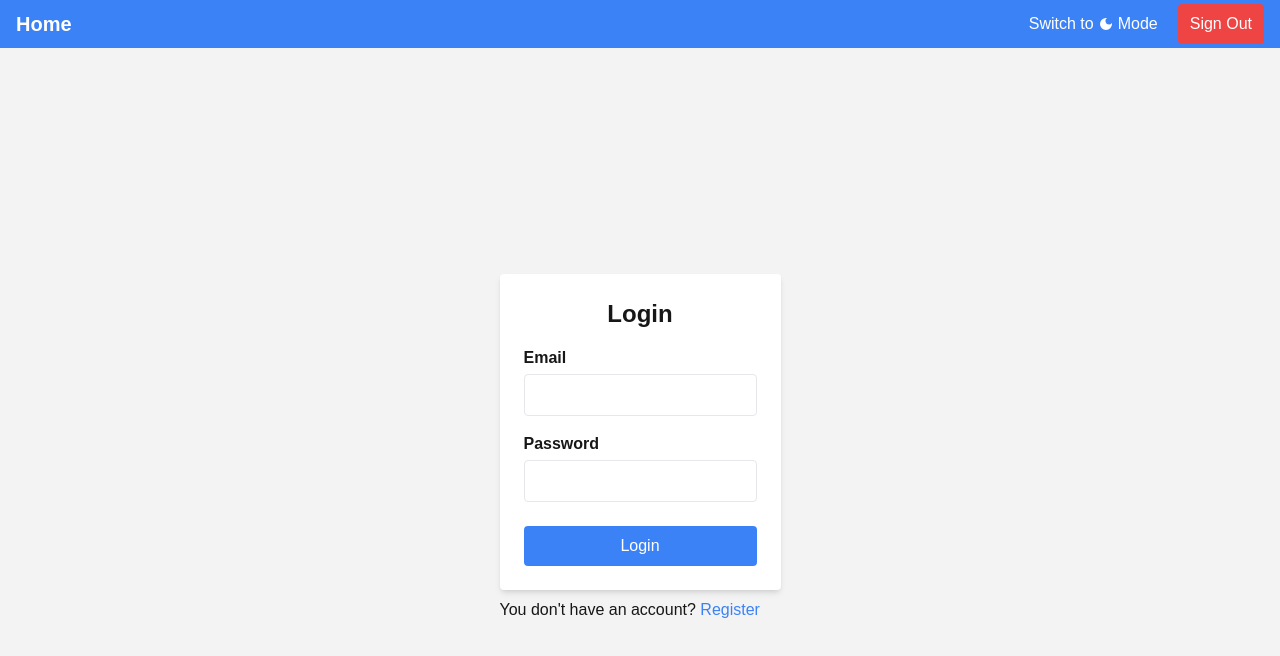
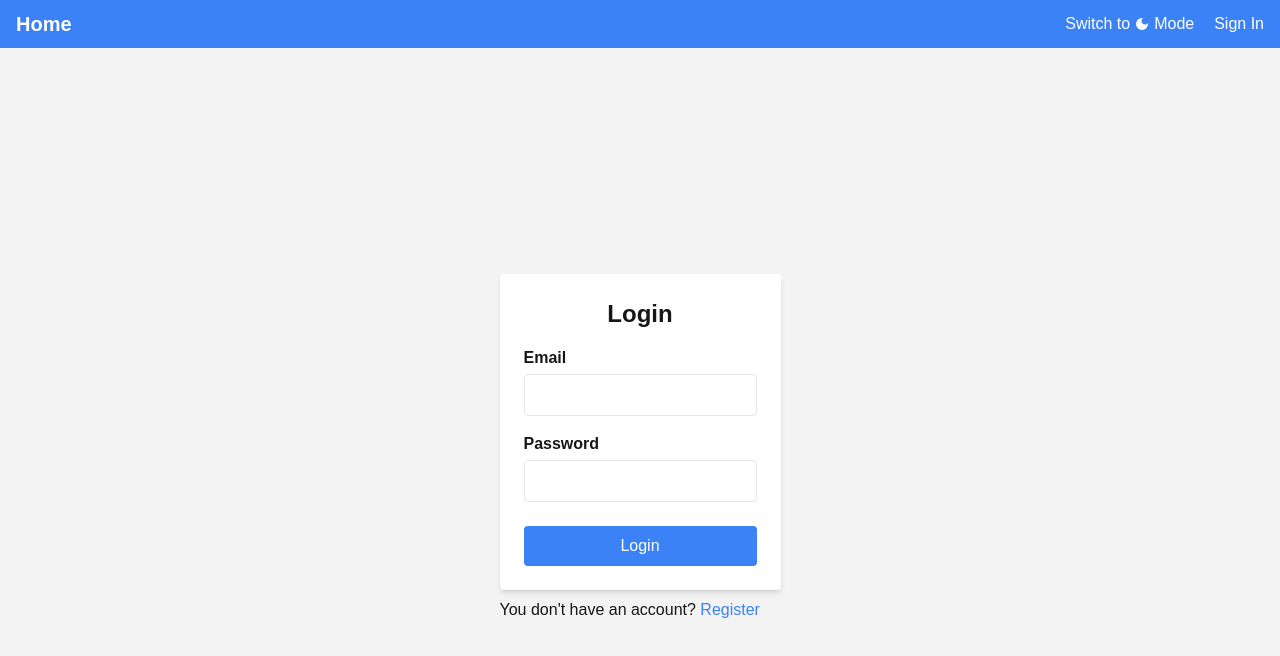
Before and after one commit to AGasco/dashboard-graphs, a Next.js app: page /login in a window 1280 px wide. Shown: the top 656 px of the page. Built offline with nearby package versions, Linux system fonts and the light colour scheme; no server answers; sample sign-in values are in the browser's storage.

Commit message:
Improved UX

```diff
--- a/app/login/LoginForm.tsx
+++ b/app/login/LoginForm.tsx
@@ -5,11 +5,13 @@ import { signIn } from 'next-auth/react';
 import Link from 'next/link';
 import { useRouter } from 'next/navigation';
 import { ChangeEvent, FormEvent, useState } from 'react';
+import { ClipLoader } from 'react-spinners';
 
 const initialState = { email: '', password: '' };
 
 const LoginForm = () => {
   const [userInfo, setUserInfo] = useState(initialState);
+  const [isLoading, setLoading] = useState(false);
   const router = useRouter();
 
   const { email, password } = userInfo;
@@ -20,6 +22,7 @@ const LoginForm = () => {
 
   const handleSubmit = async (e: FormEvent) => {
     e.preventDefault();
+    setLoading(true);
 
     const res = await signIn(PROVIDER_CREDENTIALS, {
       email,
@@ -28,7 +31,7 @@ const LoginForm = () => {
     });
 
     if (res && !res.error) {
-      router.push('/dashboard');
+      router.push('/');
     } else {
       alert('Invalid credentials');
     }
@@ -59,8 +62,8 @@ const LoginForm = () => {
             required
           />
         </div>
-        <Button type="submit" className="w-full">
-          Login
+        <Button type="submit" className="w-full" disabled={isLoading}>
+          {isLoading ? <ClipLoader color="white" size="23" /> : 'Login'}
         </Button>
       </form>
       <p className="mt-2">
--- a/app/register/RegisterForm.tsx
+++ b/app/register/RegisterForm.tsx
@@ -3,11 +3,13 @@ import { Button, Input } from '@/components';
 import Link from 'next/link';
 import { useRouter } from 'next/navigation';
 import { ChangeEvent, FormEvent, useState } from 'react';
+import { ClipLoader } from 'react-spinners';
 
 const initialState = { name: '', email: '', password: '' };
 
 const RegisterForm = () => {
   const [userInfo, setUserInfo] = useState(initialState);
+  const [isLoading, setLoading] = useState(false);
   const router = useRouter();
 
   const { name, email, password } = userInfo;
@@ -18,6 +20,7 @@ const RegisterForm = () => {
 
   const handleSubmit = async (e: FormEvent) => {
     e.preventDefault();
+    setLoading(true);
 
     const res = await fetch('/api/register', {
       method: 'POST',
@@ -28,6 +31,7 @@ const RegisterForm = () => {
     if (res.ok) {
       alert('Registration successful! Please log in.');
       router.push('/login');
+      setLoading(false);
     } else {
       const data = await res.json();
       alert(data.error || 'Registration failed');
@@ -71,7 +75,7 @@ const RegisterForm = () => {
           />
         </div>
         <Button type="submit" className="w-full">
-          Register
+          {isLoading ? <ClipLoader color="white" size="23" /> : 'Register'}
         </Button>
       </form>
       <p className="mt-2">
--- a/components/Navbar.tsx
+++ b/components/Navbar.tsx
@@ -4,11 +4,28 @@ import { THEME_LIGHT } from '@/consts';
 import { useTheme } from '@/contexts';
 import { signOut, useSession } from 'next-auth/react';
 import Link from 'next/link';
+import { usePathname } from 'next/navigation';
+import { useState } from 'react';
 import { MdDarkMode, MdOutlineLightMode } from 'react-icons/md';
+import { ClipLoader } from 'react-spinners';
 
 const Navbar = () => {
   const { data: session } = useSession();
   const { theme, toggleTheme } = useTheme();
+  const [isLoading, setLoading] = useState(false);
+  const pathname = usePathname();
+
+  const handleSignOut = async () => {
+    try {
+      setLoading(true);
+      await signOut();
+    } catch (error) {
+      console.error('Error signing out:', error);
+      setLoading(false);
+    }
+  };
+
+  const renderSignOut = pathname !== '/login' && pathname !== '/register';
 
   return (
     <nav className="flex items-center justify-between h-12 px-4 py-2 bg-blue-500">
@@ -25,12 +42,13 @@ const Navbar = () => {
           )}
           Mode
         </Button>
-        {session ? (
+        {session && renderSignOut ? (
           <Button
-            className="bg-red-500 hover:bg-red-600"
-            onClick={() => signOut()}
+            className="bg-red-500 hover:bg-red-600 min-w-[90px]"
+            onClick={handleSignOut}
+            disabled={isLoading}
           >
-            Sign Out
+            {isLoading ? <ClipLoader color="white" size="23" /> : 'Sign Out'}
           </Button>
         ) : (
           <Link href="/register" className="text-white">
```
